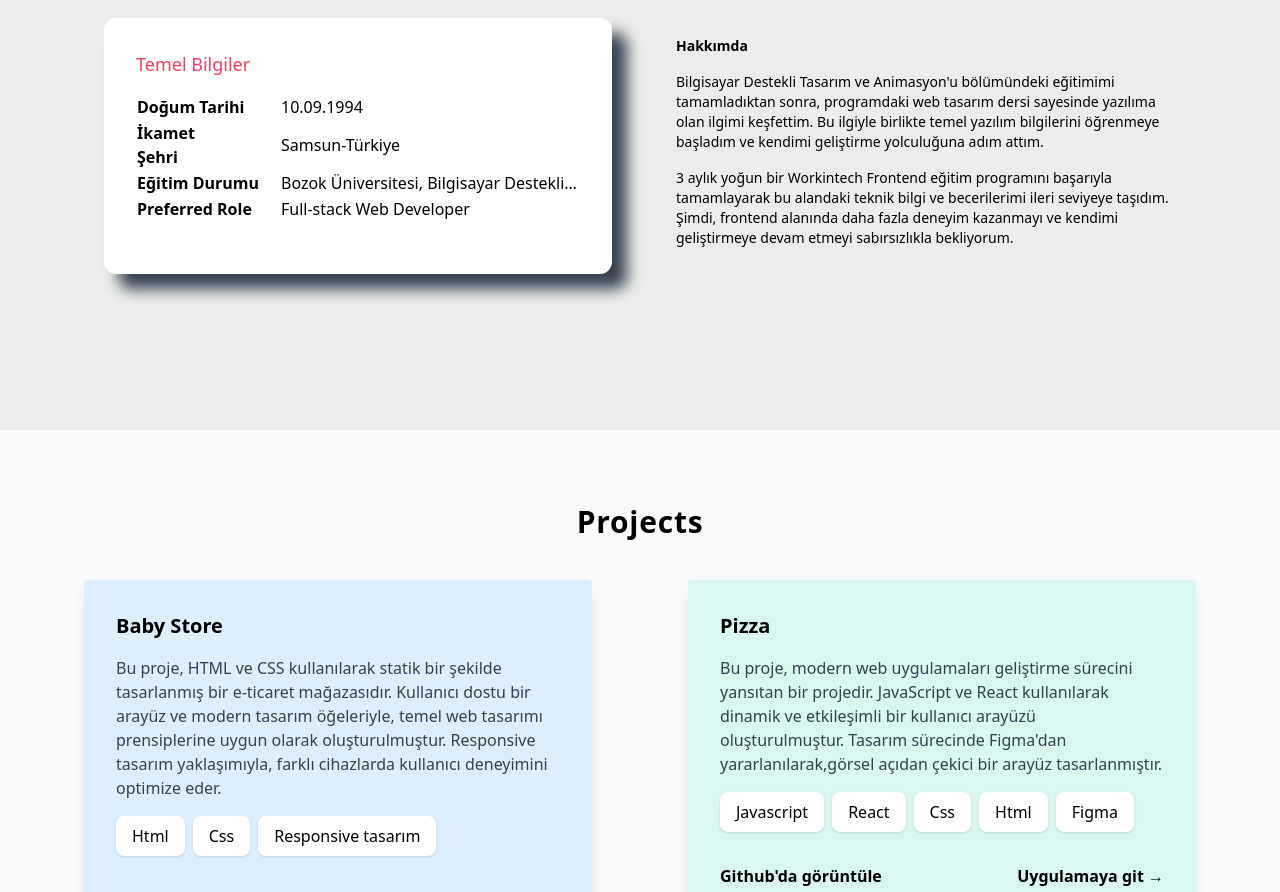
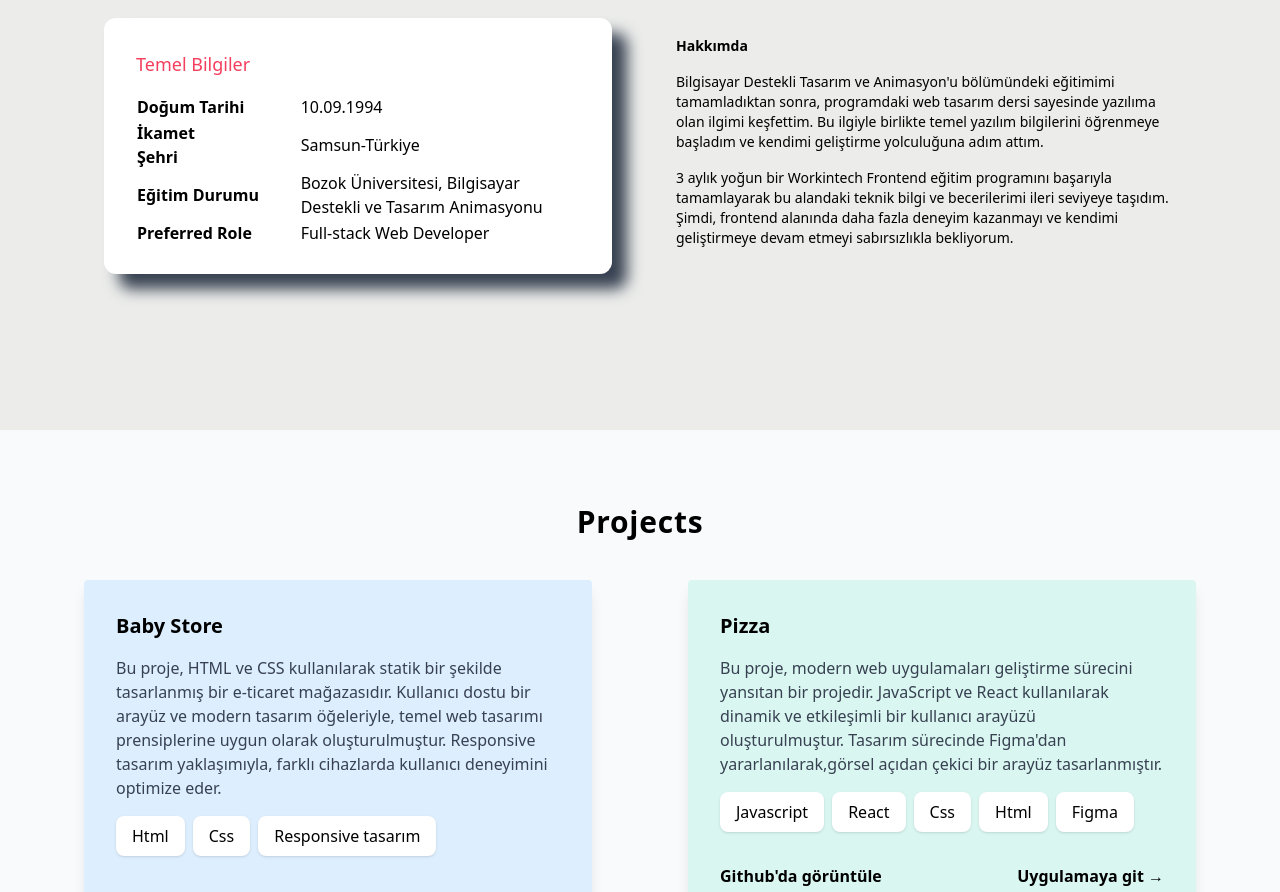
Before and after one commit to SmeyyeD/My-portfolio, a React (Vite) app: page / in a window 1280 px wide. Shown: the part 1260-2152 px from the top of the page. Built offline with nearby package versions, Linux system fonts and the light colour scheme; a web font is replaced by a local one.

Commit message:
completed

```diff
--- a/src/components/Profile.jsx
+++ b/src/components/Profile.jsx
@@ -17,19 +17,19 @@ function Profile() {
                 {/* Info Card */}
                 <div className="bg-white w-full max-w-[508px] rounded-[12px] px-8 py-8 h-64 space-y-4 shadow-gray-500/200 shadow-gray-700 shadow-[15px_15px_15px_rgba(0,0,0,0.6)]">
                     <h4 className="text-lg text-rose-500">{basicInfoText}</h4>
-                    <table className="w-full text-xs sm:text-sm md:text-base">
+                    <table className="w-full text-xs sm:text-sm md:text-base h-32">
                         <tbody>
                             <tr className="space-y-2">
                                 <td><strong>{dateOfBirth[0]}</strong></td>
                                 <td>{dateOfBirth[1]}</td>
                             </tr>
-                            <tr className="space-y-2">
+                            <tr className="space-y-2 border-separate">
                                 <td className="pr-8 sm:pr-16"><strong>{currentLocation[0]}</strong></td>
                                 <td>{currentLocation[1]}</td>
                             </tr>
                             <tr className="space-y-2">
                                 <td><strong>{education[0]}</strong></td>
-                                <td className="max-w-[300px] truncate">{education[1]}</td>
+                                <td className="max-w-[300px] berak-word">{education[1]}</td>
                             </tr>
                             <tr className="space-y-2">
                                 <td><strong>{preferredRole[0]}</strong></td>
```
